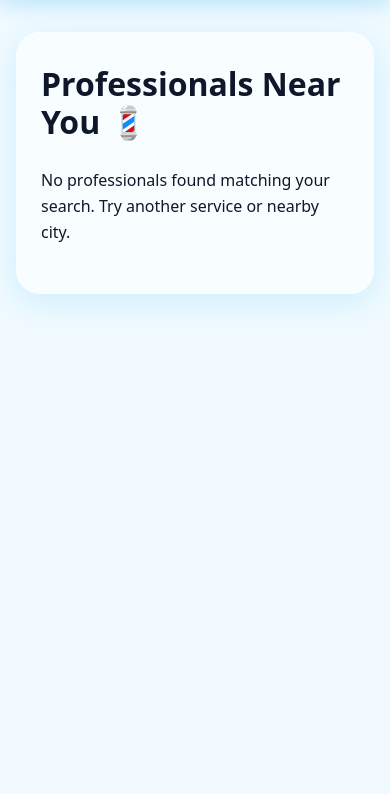
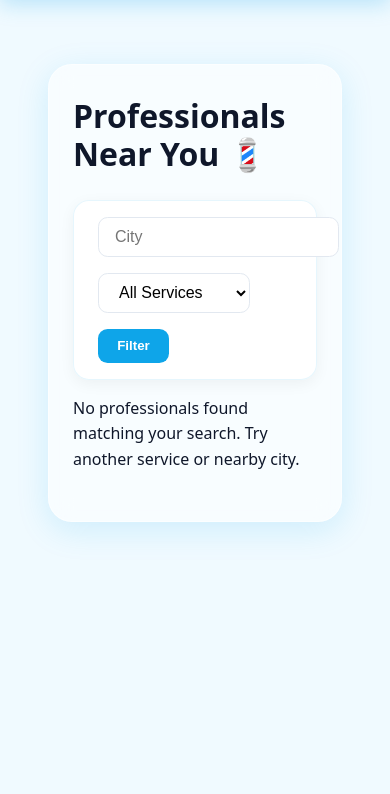
Before and after one commit to salmoncribe/BOOKERAI-main, a Flask app: page /results in a window 390 px wide. Shown: the part 70-864 px from the top of the page. Run offline with Flask 3, Linux system fonts and the light colour scheme; some libraries are stand-ins or nearby versions.

Commit message:
Modernize booking UI and Find a Pro responsiveness

```diff
--- a/static/css/components.css
+++ b/static/css/components.css
@@ -39,6 +39,12 @@
 .gradient-btn:hover {
     transform: translateY(-2px);
     box-shadow: 0 20px 25px -5px rgba(14, 165, 233, 0.4);
+}
+
+.gradient-btn:active,
+.btn:active {
+    transform: scale(0.98);
+    box-shadow: 0 5px 10px rgba(0, 0, 0, 0.1);
 }
 
 /* Shimmer Effect */
--- a/static/css/dashboard.css
+++ b/static/css/dashboard.css
@@ -799,6 +799,15 @@ video.media-thumb:hover {
         margin-top: 0.5rem;
     }
 
+    .appointments-card td::before {
+        content: attr(data-label);
+        font-weight: 600;
+        color: var(--muted);
+        display: block;
+        font-size: 0.85rem;
+        margin-bottom: 0.25rem;
+    }
+
     .appointments-card td button {
         width: 100%;
         /* Full width action button */
--- a/static/css/results.css
+++ b/static/css/results.css
@@ -13,14 +13,14 @@
   background: rgba(255, 255, 255, 0.08);
   backdrop-filter: blur(14px);
   border: 1.2px solid rgba(255, 255, 255, 0.15);
-  box-shadow: 0 0 20px rgba(14,165,233,0.1),
-              0 0 35px rgba(20,184,166,0.08);
+  box-shadow: 0 0 20px rgba(14, 165, 233, 0.1),
+    0 0 35px rgba(20, 184, 166, 0.08);
   transition: all 0.3s ease;
 }
 
 .pro-media:hover {
-  box-shadow: 0 0 30px rgba(14,165,233,0.25),
-              0 0 60px rgba(20,184,166,0.15);
+  box-shadow: 0 0 30px rgba(14, 165, 233, 0.25),
+    0 0 60px rgba(20, 184, 166, 0.15);
   transform: translateY(-2px);
 }
 
@@ -29,33 +29,33 @@
   aspect-ratio: 1 / 1;
   object-fit: cover;
   border-radius: 0.85rem;
-  box-shadow: 0 4px 14px rgba(14,165,233,0.15);
+  box-shadow: 0 4px 14px rgba(14, 165, 233, 0.15);
   transition: transform 0.25s ease, box-shadow 0.25s ease;
-  border: 1px solid rgba(255,255,255,0.1);
+  border: 1px solid rgba(255, 255, 255, 0.1);
 }
 
 .media-thumb:hover {
   transform: scale(1.06);
-  box-shadow: 0 6px 18px rgba(14,165,233,0.35),
-              0 0 25px rgba(20,184,166,0.25);
+  box-shadow: 0 6px 18px rgba(14, 165, 233, 0.35),
+    0 0 25px rgba(20, 184, 166, 0.25);
 }
 
 /* 🧩 Placeholder (no media uploaded) */
 .pro-placeholder {
-  background: linear-gradient(145deg, rgba(14,165,233,0.08), rgba(20,184,166,0.1));
-  color: rgba(255,255,255,0.75);
+  background: linear-gradient(145deg, rgba(14, 165, 233, 0.08), rgba(20, 184, 166, 0.1));
+  color: rgba(255, 255, 255, 0.75);
   font-size: 0.9rem;
   text-align: center;
   padding: 2.75rem 0;
   border-radius: 1rem;
-  border: 1.3px dashed rgba(14,165,233,0.25);
+  border: 1.3px dashed rgba(14, 165, 233, 0.25);
   letter-spacing: 0.25px;
   transition: all 0.25s ease;
 }
 
 .pro-placeholder:hover {
-  background: linear-gradient(145deg, rgba(14,165,233,0.12), rgba(20,184,166,0.12));
-  border-color: rgba(14,165,233,0.35);
+  background: linear-gradient(145deg, rgba(14, 165, 233, 0.12), rgba(20, 184, 166, 0.12));
+  border-color: rgba(14, 165, 233, 0.35);
   transform: scale(1.01);
 }
 
@@ -65,12 +65,82 @@
     gap: 0.4rem;
     border-radius: 0.8rem;
   }
+
   .media-thumb {
     width: 31%;
     border-radius: 0.7rem;
   }
+
   .pro-placeholder {
     padding: 2rem 0;
     font-size: 0.8rem;
   }
 }
+
+/* ------------------------------
+   DYNAMIC GRID & FILTERS
+------------------------------ */
+.results-page {
+  max-width: 1200px;
+  margin: 0 auto;
+  padding: 2rem;
+  display: grid;
+  gap: 2rem;
+}
+
+.results-grid {
+  display: grid;
+  grid-template-columns: repeat(auto-fit, minmax(300px, 1fr));
+  gap: 2rem;
+}
+
+.pro-card {
+  background: #fff;
+  border-radius: 1.5rem;
+  padding: 1.5rem;
+  box-shadow: 0 10px 25px rgba(14, 165, 233, 0.08);
+  transition: transform 0.3s ease, box-shadow 0.3s ease;
+  border: 1px solid rgba(14, 165, 233, 0.1);
+  display: flex;
+  flex-direction: column;
+}
+
+.pro-card:hover {
+  transform: translateY(-5px);
+  box-shadow: 0 15px 40px rgba(14, 165, 233, 0.15);
+}
+
+.filter-bar {
+  background: rgba(255, 255, 255, 0.9);
+  backdrop-filter: blur(10px);
+  padding: 1rem 1.5rem;
+  border-radius: 1rem;
+  box-shadow: 0 4px 15px rgba(0, 0, 0, 0.05);
+  display: flex;
+  gap: 1rem;
+  align-items: center;
+  flex-wrap: wrap;
+  position: sticky;
+  top: 80px;
+  z-index: 10;
+  border: 1px solid rgba(14, 165, 233, 0.1);
+}
+
+.filter-bar select,
+.filter-bar input {
+  padding: 0.6rem 1rem;
+  border-radius: 0.6rem;
+  border: 1px solid #e2e8f0;
+  font-size: 0.95rem;
+  background: #fff;
+}
+
+.filter-bar button {
+  padding: 0.6rem 1.2rem;
+  border-radius: 0.6rem;
+  background: var(--sky-blue);
+  color: #fff;
+  border: none;
+  cursor: pointer;
+  font-weight: 600;
+}
--- a/templates/book.html
+++ b/templates/book.html
@@ -1,7 +1,6 @@
 {% extends "layout.html" %}
 {% block content %}
-<div class="book-wrap bg-surface" role="main"
-  style="display:grid; gap:1.5rem; padding:1rem; max-width:900px; margin:auto;">
+<div class="book-wrap bg-surface" role="main">
 
   <!-- Top bar -->
   <div class="book-topbar flex justify-between items-center">
--- a/templates/dashboard.html
+++ b/templates/dashboard.html
@@ -76,11 +76,11 @@
             <tbody>
               {% for a in appointments %}
               <tr>
-                <td>{{ a.client_name or "Unknown" }}</td>
-                <td>
+                <td data-label="Client">{{ a.client_name or "Unknown" }}</td>
+                <td data-label="Phone">
                   <a href="tel:{{ a.client_phone }}">{{ a.client_phone }}</a>
                 </td>
-                <td>{{ a.date }} {{ a.start_time }}</td>
+                <td data-label="When">{{ a.date }} {{ a.start_time }}</td>
               </tr>
               {% endfor %}
             </tbody>
--- a/templates/layout.html
+++ b/templates/layout.html
@@ -91,7 +91,9 @@
         <a href="{{ url_for('logout') }}" class="nav-link">Logout</a>
         {% else %}
         <a href="{{ url_for('login') }}" class="nav-link">Login</a>
-        <a href="{{ url_for('signup') }}" class="nav-link signup-link">Sign Up</a>
+        <a href="{{ url_for('signup') }}"
+          class="btn-primary gradient-btn text-white text-sm py-2 px-4 rounded-lg hover:shadow-lg transition-all">Sign
+          Up</a>
         {% endif %}
       </nav>
     </div>
--- a/templates/results.html
+++ b/templates/results.html
@@ -12,14 +12,28 @@
   <div class="wow-card results-header">
     <h2 class="auth-title">Professionals Near You 💈</h2>
 
+    <!-- Filter Bar -->
+    <form method="get" action="{{ url_for('results') if 'results' in url_for.__globals__ else '#' }}"
+      class="filter-bar mt-3">
+      <input type="text" name="city" placeholder="City" value="{{ city or '' }}" aria-label="City">
+      <select name="service" aria-label="Service">
+        <option value="">All Services</option>
+        <option value="Barber" {% if service=='Barber' %}selected{% endif %}>Barber</option>
+        <option value="Hair Stylist" {% if service=='Hair Stylist' %}selected{% endif %}>Hair Stylist</option>
+        <option value="Makeup Artist" {% if service=='Makeup Artist' %}selected{% endif %}>Makeup Artist</option>
+        <option value="Other" {% if service=='Other' %}selected{% endif %}>Other</option>
+      </select>
+      <button type="submit">Filter</button>
+    </form>
+
     {% if barbers %}
-    <p class="muted">
+    <p class="muted mt-3">
       Showing <strong>{{ barbers|length }}</strong> professionals
       {% if city %} in <strong>{{ city|title }}</strong>{% endif %}
       {% if service %} specializing in <strong>{{ service|title }}</strong>{% endif %}.
     </p>
     {% else %}
-    <p class="muted">
+    <p class="muted mt-3">
       No professionals found matching your search. Try another service or nearby city.
     </p>
     {% endif %}
```
Also changed, not shown: static/css/booking.css (+24 -3 lines).
